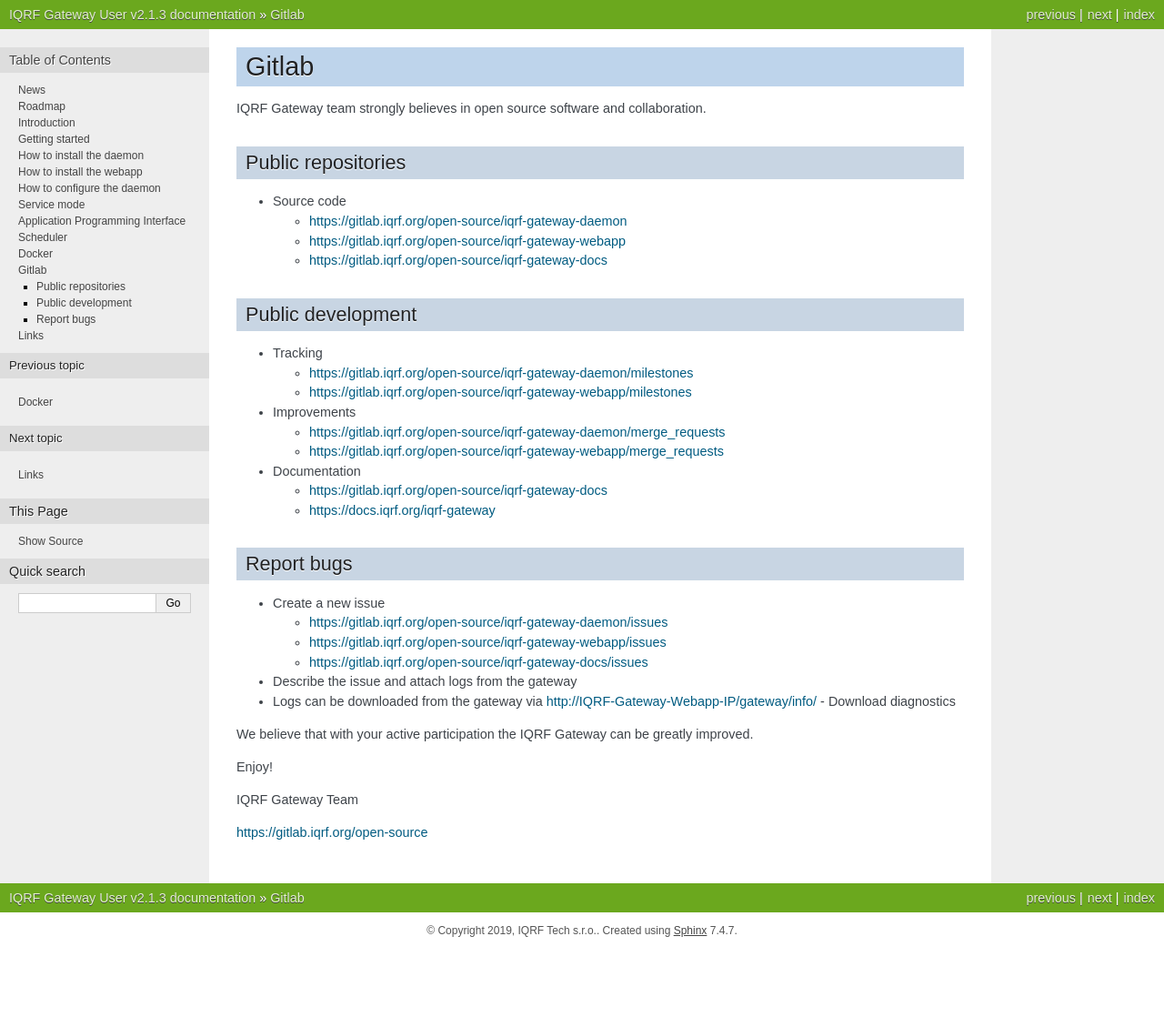
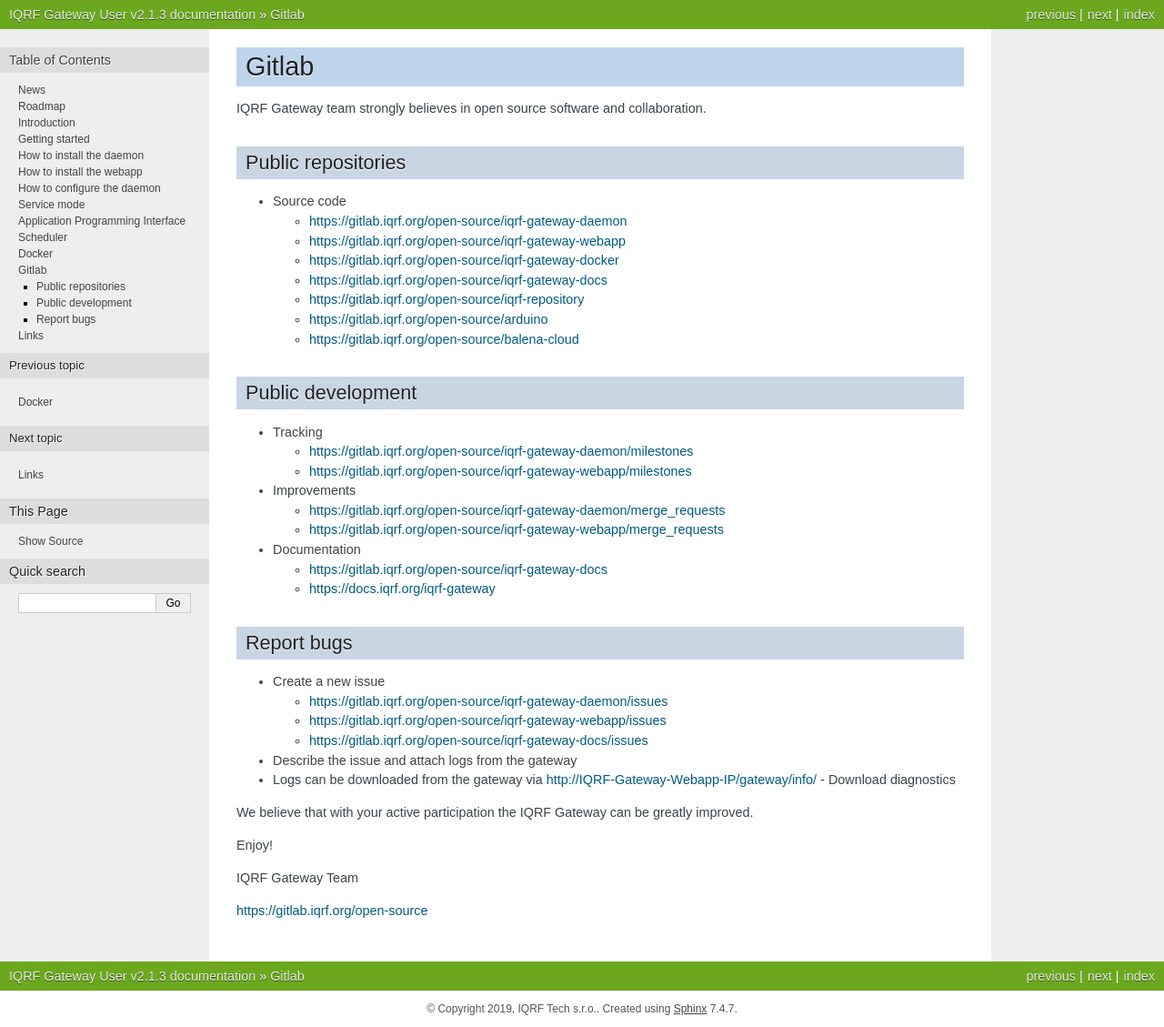
Before and after one commit to iqrf/iqrf-gateway-docs, a Sphinx documentation site: the page built from user/source/gitlab.rst, in a window 1280 px wide. Shown: the whole page at 91% size. Built offline with Sphinx 7.4.7, drawn with Linux system fonts in a browser that asks for light colours; before the commit the page ends 1043 px from its top, so only the background shows below that; some of the changed lines change nothing that is shown.

Commit message:
Add more repos

```diff
--- a/user/source/gitlab.rst
+++ b/user/source/gitlab.rst
@@ -10,7 +10,11 @@
 
   * https://gitlab.iqrf.org/open-source/iqrf-gateway-daemon
   * https://gitlab.iqrf.org/open-source/iqrf-gateway-webapp
+  * https://gitlab.iqrf.org/open-source/iqrf-gateway-docker
   * https://gitlab.iqrf.org/open-source/iqrf-gateway-docs
+  * https://gitlab.iqrf.org/open-source/iqrf-repository
+  * https://gitlab.iqrf.org/open-source/arduino
+  * https://gitlab.iqrf.org/open-source/balena-cloud
 
 Public development
 ------------------
```
